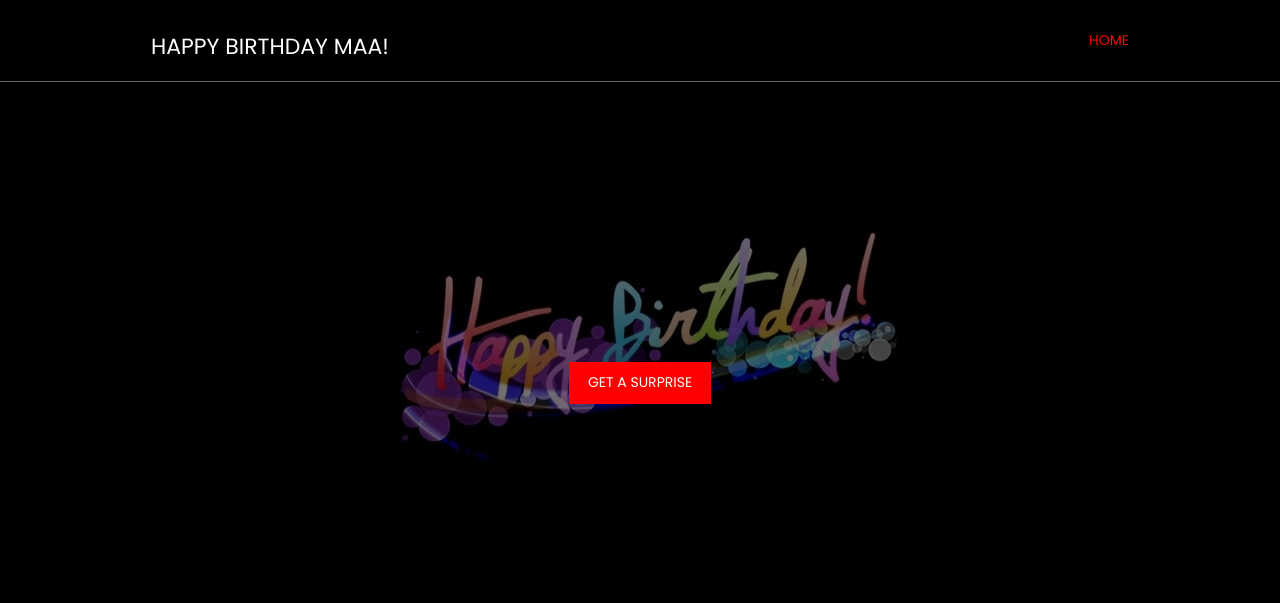
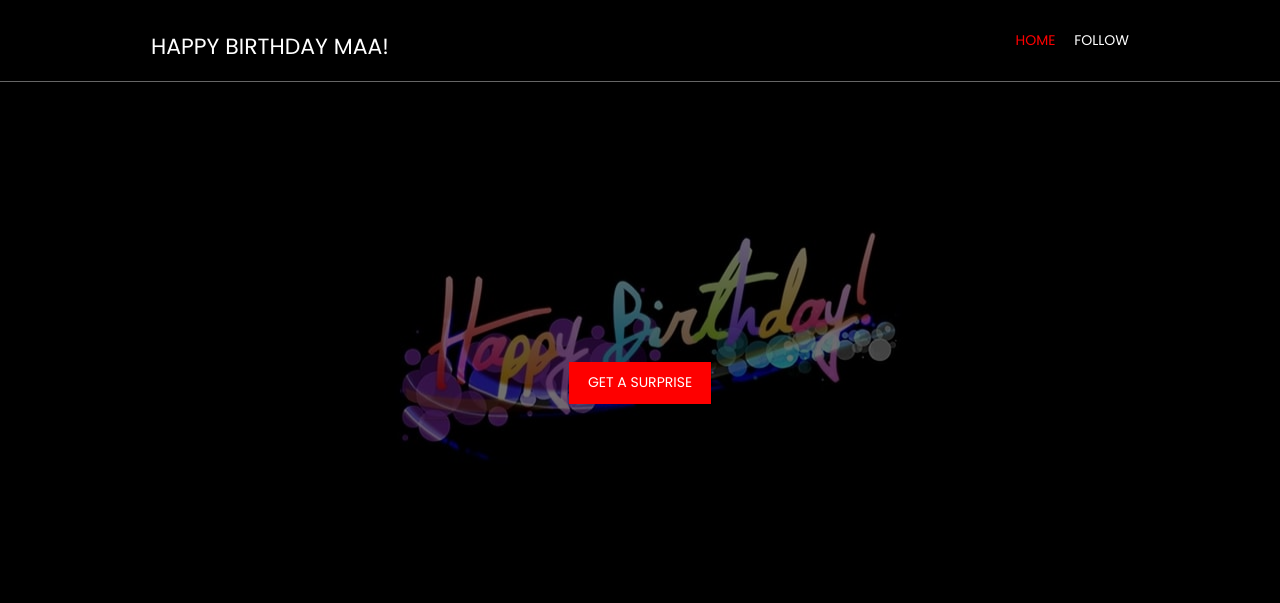
Before and after one commit to helloprash/birthday, a Django app: page / in a window 1280 px wide. Shown: the top 603 px of the page. Run offline with Django 3.2, Linux system fonts and the light colour scheme; some libraries are stand-ins or nearby versions.

Commit message:
Insta Link

```diff
--- a/templates/base.html
+++ b/templates/base.html
@@ -22,6 +22,7 @@
       <nav id="mainav" class="fl_right">
         <ul class="clear">
           <li class="active"><a href="{% url 'index' %}">Home</a></li>
+          <li><a href="https://www.instagram.com/the_realistic_scribbles/">Follow</a></li>
         </ul>
       </nav>
     </header>
--- a/templates/random/base.html
+++ b/templates/random/base.html
@@ -27,6 +27,7 @@
       <nav id="mainav" class="fl_right">
         <ul class="clear">
           <li><a href="{% url 'index' %}">Home</a></li>
+          <li><a href="https://www.instagram.com/the_realistic_scribbles/">Follow</a></li>
         </ul>
       </nav>
     </header>
```
